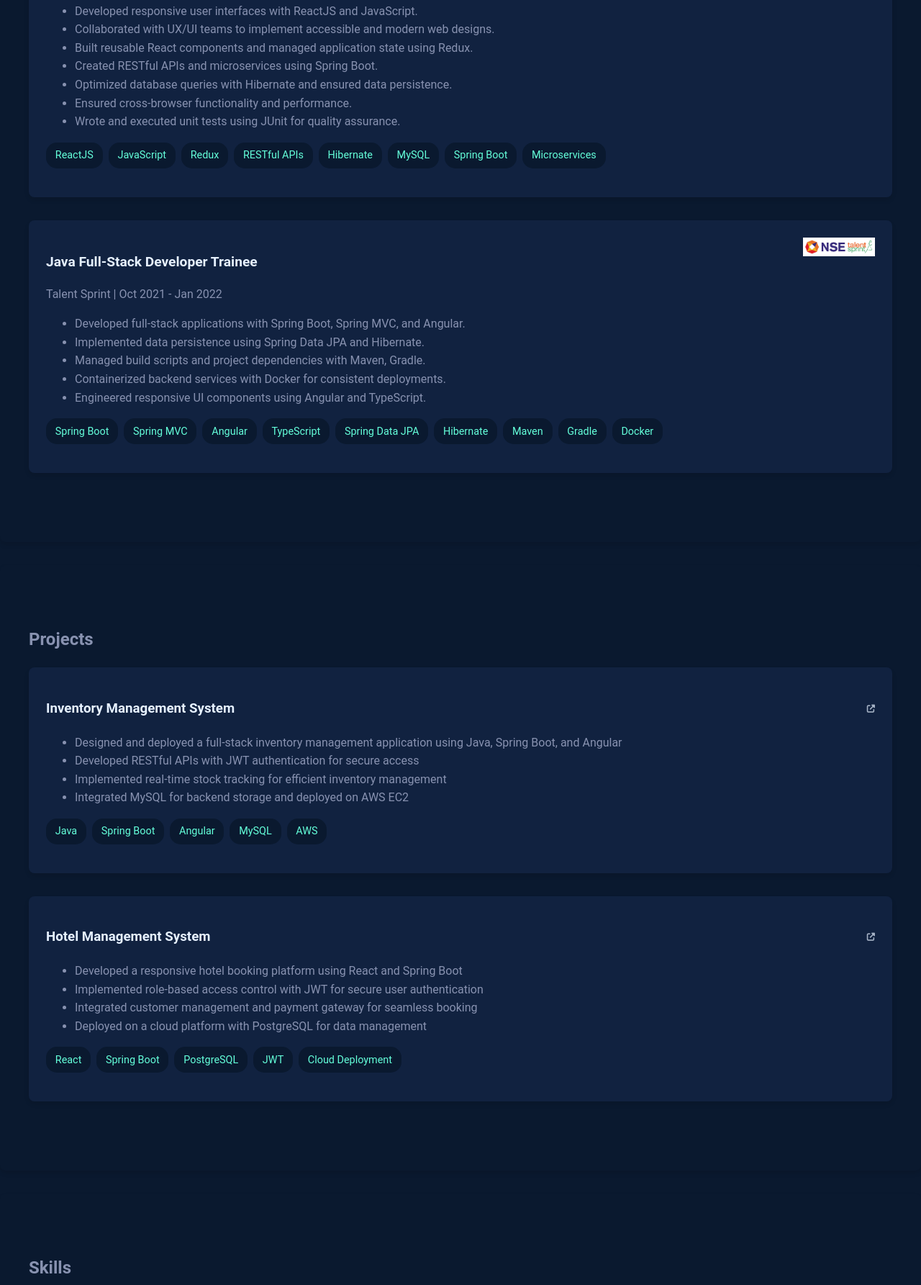
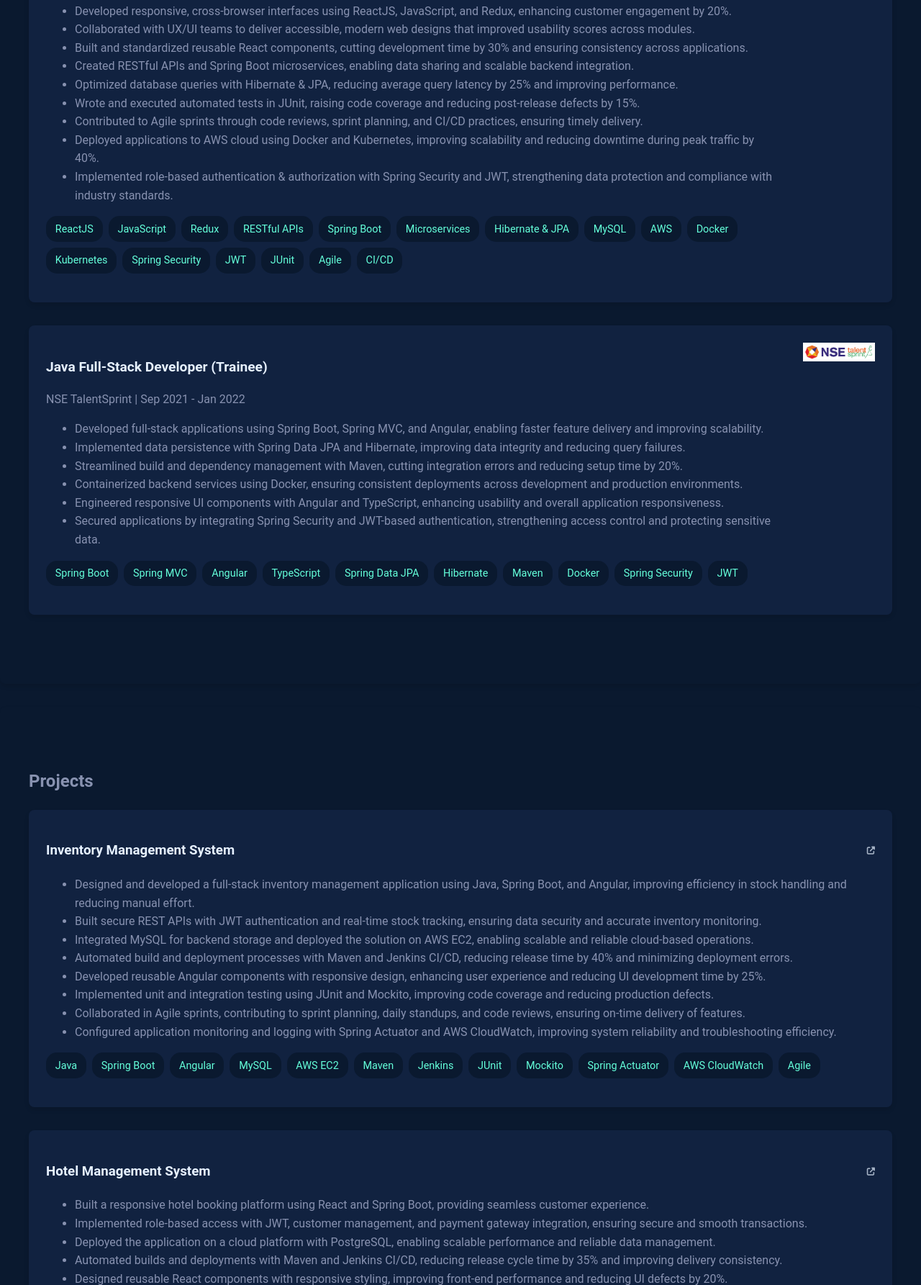
Before and after one commit to satyapasupuleti49/satyapasupuleti49.github.io, a plain HTML site: page index.html in a window 1280 px wide. Shown: the part 2293-4078 px from the top of the page at 72% size. Drawn offline with nearby package versions, Linux system fonts and the light colour scheme.

Commit message:
updated resume & skills

```diff
--- a/index.html
+++ b/index.html
@@ -127,38 +127,50 @@
                                 <h3>Assistant System Engineer</h3>
                                 <p>Tata Consultancy Services | Feb 2022 - Mar 2024</p>
                                 <ul class="project-description">
-                            <li>Developed responsive user interfaces with ReactJS and JavaScript.</li>
-                            <li>Collaborated with UX/UI teams to implement accessible and modern web designs.</li>
-                            <li>Built reusable React components and managed application state using Redux.</li>
-                            <li>Created RESTful APIs and microservices using Spring Boot.</li>
-                            <li>Optimized database queries with Hibernate and ensured data persistence.</li>
-                            <li>Ensured cross-browser functionality and performance.</li>
-                            <li>Wrote and executed unit tests using JUnit for quality assurance.</li>
+                                <li>Developed responsive, cross-browser interfaces using ReactJS, JavaScript, and Redux, enhancing customer engagement by 20%.</li>
+                                <li>Collaborated with UX/UI teams to deliver accessible, modern web designs that improved usability scores across modules.</li>
+                                <li>Built and standardized reusable React components, cutting development time by 30% and ensuring consistency across applications.</li>
+                                <li>Created RESTful APIs and Spring Boot microservices, enabling data sharing and scalable backend integration.</li>
+                                <li>Optimized database queries with Hibernate & JPA, reducing average query latency by 25% and improving performance.</li>
+                                <li>Wrote and executed automated tests in JUnit, raising code coverage and reducing post-release defects by 15%.</li>
+                                <li>Contributed to Agile sprints through code reviews, sprint planning, and CI/CD practices, ensuring timely delivery.</li>
+                                <li>Deployed applications to AWS cloud using Docker and Kubernetes, improving scalability and reducing downtime during peak traffic by 40%.</li>
+                                <li>Implemented role-based authentication & authorization with Spring Security and JWT, strengthening data protection and compliance with industry standards.</li>
                                 </ul>
                                 <ul class="project-skills">
                                 <li class="skill-item">ReactJS</li>
                                 <li class="skill-item">JavaScript</li>
                                 <li class="skill-item">Redux</li>
                                 <li class="skill-item">RESTful APIs</li>
-                            <li class="skill-item">Hibernate</li>
-                            <li class="skill-item">MySQL</li>
                                 <li class="skill-item">Spring Boot</li>
                                 <li class="skill-item">Microservices</li>
+                                <li class="skill-item">Hibernate & JPA</li>
+                                <li class="skill-item">MySQL</li>
+                                <li class="skill-item">AWS</li>
+                                <li class="skill-item">Docker</li>
+                                <li class="skill-item">Kubernetes</li>
+                                <li class="skill-item">Spring Security</li>
+                                <li class="skill-item">JWT</li>
+                                <li class="skill-item">JUnit</li>
+                                <li class="skill-item">Agile</li>
+                                <li class="skill-item">CI/CD</li>
                                 </ul>
                             </div>
                             <img src="images/tcs-logo.png" alt="Tata Consultancy Services Logo" class="company-logo">
                 </div>
+
                 <!--Talent Spring -->
                <div class="experience-item">
   <div class="experience-content">
-                        <h3>Java Full-Stack Developer Trainee</h3>
-                        <p>Talent Sprint | Oct 2021 - Jan 2022</p>
+    <h3>Java Full-Stack Developer (Trainee)</h3>
+    <p>NSE TalentSprint | Sep 2021 - Jan 2022</p>
     <ul class="project-description">
-                        <li>Developed full-stack applications with Spring Boot, Spring MVC, and Angular.</li>
-                        <li>Implemented data persistence using Spring Data JPA and Hibernate.</li>
-                        <li>Managed build scripts and project dependencies with Maven, Gradle.</li>
-                        <li>Containerized backend services with Docker for consistent deployments.</li>
-                        <li>Engineered responsive UI components using Angular and TypeScript.</li>
+      <li>Developed full-stack applications using Spring Boot, Spring MVC, and Angular, enabling faster feature delivery and improving scalability.</li>
+      <li>Implemented data persistence with Spring Data JPA and Hibernate, improving data integrity and reducing query failures.</li>
+      <li>Streamlined build and dependency management with Maven, cutting integration errors and reducing setup time by 20%.</li>
+      <li>Containerized backend services using Docker, ensuring consistent deployments across development and production environments.</li>
+      <li>Engineered responsive UI components with Angular and TypeScript, enhancing usability and overall application responsiveness.</li>
+      <li>Secured applications by integrating Spring Security and JWT-based authentication, strengthening access control and protecting sensitive data.</li>
     </ul>
     <ul class="project-skills">
       <li class="skill-item">Spring Boot</li>
@@ -168,12 +180,14 @@
       <li class="skill-item">Spring Data JPA</li>
       <li class="skill-item">Hibernate</li>
       <li class="skill-item">Maven</li>
-                        <li class="skill-item">Gradle</li>
       <li class="skill-item">Docker</li>
+      <li class="skill-item">Spring Security</li>
+      <li class="skill-item">JWT</li>
     </ul>
   </div>
-                    <img src="images/talentSprint-logo.png" alt="NSE Talent Sprint Logo" class="company-logo">
+  <img src="images/talentSprint-logo.png" alt="NSE TalentSprint Logo" class="company-logo">
 </div>
+
             </div>
         </section>
 
@@ -188,39 +202,63 @@
                 <div class="project-content">
                     <h3 data-github="Add_GitHub_Repo_Link_Here">Inventory Management System</h3>
                     <ul class="project-description">
-                        <li>Designed and deployed a <span class="highlight">full-stack inventory management application</span> using <span class="highlight">Java</span>, <span class="highlight">Spring Boot</span>, and <span class="highlight">Angular</span></li>
-                        <li>Developed <span class="highlight">RESTful APIs</span> with <span class="highlight">JWT authentication</span> for secure access</li>
-                        <li>Implemented <span class="highlight">real-time stock tracking</span> for efficient inventory management</li>
-                        <li>Integrated <span class="highlight">MySQL</span> for backend storage and deployed on <span class="highlight">AWS EC2</span></li>
+                    <li>Designed and developed a <span class="highlight">full-stack inventory management application</span> using <span class="highlight">Java</span>, <span class="highlight">Spring Boot</span>, and <span class="highlight">Angular</span>, improving efficiency in stock handling and reducing manual effort.</li>
+                    <li>Built secure <span class="highlight">REST APIs</span> with <span class="highlight">JWT authentication</span> and real-time stock tracking, ensuring data security and accurate inventory monitoring.</li>
+                    <li>Integrated <span class="highlight">MySQL</span> for backend storage and deployed the solution on <span class="highlight">AWS EC2</span>, enabling scalable and reliable cloud-based operations.</li>
+                    <li>Automated build and deployment processes with <span class="highlight">Maven</span> and <span class="highlight">Jenkins CI/CD</span>, reducing release time by 40% and minimizing deployment errors.</li>
+                    <li>Developed reusable <span class="highlight">Angular components</span> with responsive design, enhancing user experience and reducing UI development time by 25%.</li>
+                    <li>Implemented unit and integration testing using <span class="highlight">JUnit</span> and <span class="highlight">Mockito</span>, improving code coverage and reducing production defects.</li>
+                    <li>Collaborated in <span class="highlight">Agile sprints</span>, contributing to sprint planning, daily standups, and code reviews, ensuring on-time delivery of features.</li>
+                    <li>Configured application monitoring and logging with <span class="highlight">Spring Actuator</span> and <span class="highlight">AWS CloudWatch</span>, improving system reliability and troubleshooting efficiency.</li>
                     </ul>
                     <ul class="project-skills">
                     <li class="skill-item">Java</li>
                     <li class="skill-item">Spring Boot</li>
                     <li class="skill-item">Angular</li>
                     <li class="skill-item">MySQL</li>
-                        <li class="skill-item">AWS</li>
+                    <li class="skill-item">AWS EC2</li>
+                    <li class="skill-item">Maven</li>
+                    <li class="skill-item">Jenkins</li>
+                    <li class="skill-item">JUnit</li>
+                    <li class="skill-item">Mockito</li>
+                    <li class="skill-item">Spring Actuator</li>
+                    <li class="skill-item">AWS CloudWatch</li>
+                    <li class="skill-item">Agile</li>
                     </ul>
                 </div>
                 </div>
+
                 <!--Project 2-->
                 <div class="project-item">
                 <div class="project-content">
                     <h3 data-github="Add_GitHub_Repo_Link_Here">Hotel Management System</h3>
                     <ul class="project-description">
-                        <li>Developed a <span class="highlight">responsive hotel booking platform</span> using <span class="highlight">React</span> and <span class="highlight">Spring Boot</span></li>
-                        <li>Implemented <span class="highlight">role-based access control</span> with <span class="highlight">JWT</span> for secure user authentication</li>
-                        <li>Integrated <span class="highlight">customer management</span> and <span class="highlight">payment gateway</span> for seamless booking</li>
-                        <li>Deployed on a <span class="highlight">cloud platform</span> with <span class="highlight">PostgreSQL</span> for data management</li>
+                    <li>Built a <span class="highlight">responsive hotel booking platform</span> using <span class="highlight">React</span> and <span class="highlight">Spring Boot</span>, providing seamless customer experience.</li>
+                    <li>Implemented <span class="highlight">role-based access</span> with <span class="highlight">JWT</span>, customer management, and payment gateway integration, ensuring secure and smooth transactions.</li>
+                    <li>Deployed the application on a <span class="highlight">cloud platform</span> with <span class="highlight">PostgreSQL</span>, enabling scalable performance and reliable data management.</li>
+                    <li>Automated builds and deployments with <span class="highlight">Maven</span> and <span class="highlight">Jenkins CI/CD</span>, reducing release cycle time by 35% and improving delivery consistency.</li>
+                    <li>Designed reusable <span class="highlight">React components</span> with responsive styling, improving front-end performance and reducing UI defects by 20%.</li>
+                    <li>Conducted unit and integration testing with <span class="highlight">JUnit</span> and <span class="highlight">Mockito</span>, raising code quality and minimizing post-deployment issues.</li>
+                    <li>Configured monitoring and logging using <span class="highlight">Spring Boot Actuator</span> and <span class="highlight">ELK stack</span>, enabling proactive issue detection and faster troubleshooting.</li>
+                    <li>Collaborated in <span class="highlight">Agile sprints</span>, participating in sprint planning, daily stand-ups, and peer code reviews to ensure timely feature delivery.</li>
                     </ul>
                     <ul class="project-skills">
                     <li class="skill-item">React</li>
                     <li class="skill-item">Spring Boot</li>
                     <li class="skill-item">PostgreSQL</li>
                     <li class="skill-item">JWT</li>
+                    <li class="skill-item">Maven</li>
+                    <li class="skill-item">Jenkins</li>
+                    <li class="skill-item">JUnit</li>
+                    <li class="skill-item">Mockito</li>
+                    <li class="skill-item">Spring Boot Actuator</li>
+                    <li class="skill-item">ELK Stack</li>
+                    <li class="skill-item">Agile</li>
                     <li class="skill-item">Cloud Deployment</li>
                     </ul>
                 </div>
                 </div>
+
             </div>
         </section>
 
```
Also changed, not shown: 1 other file. Lines whose indentation alone changed are shown as unchanged.
